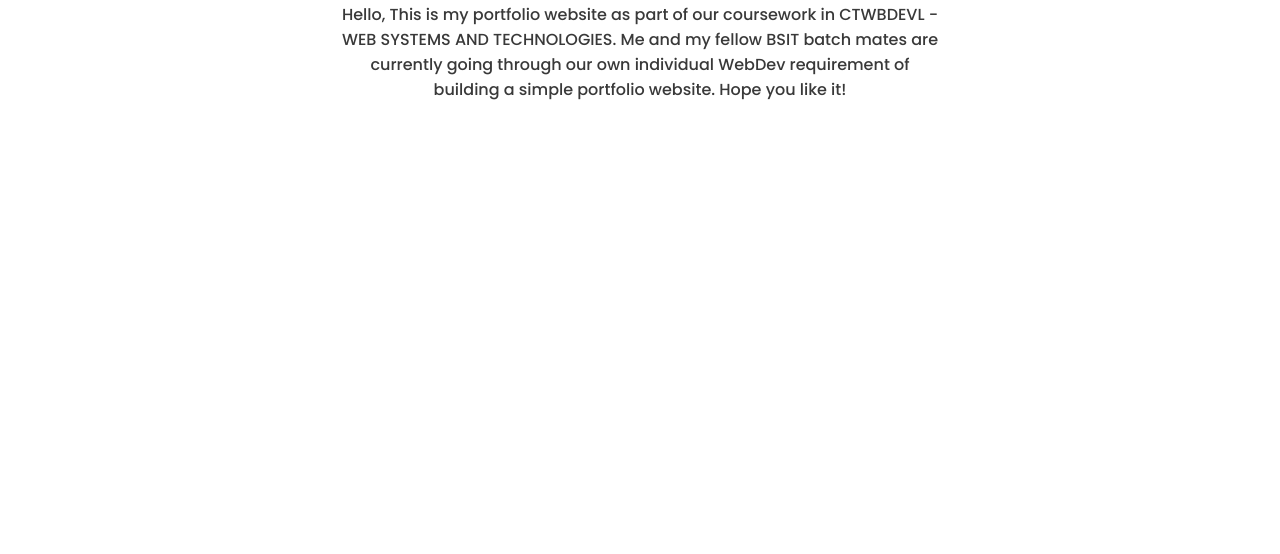
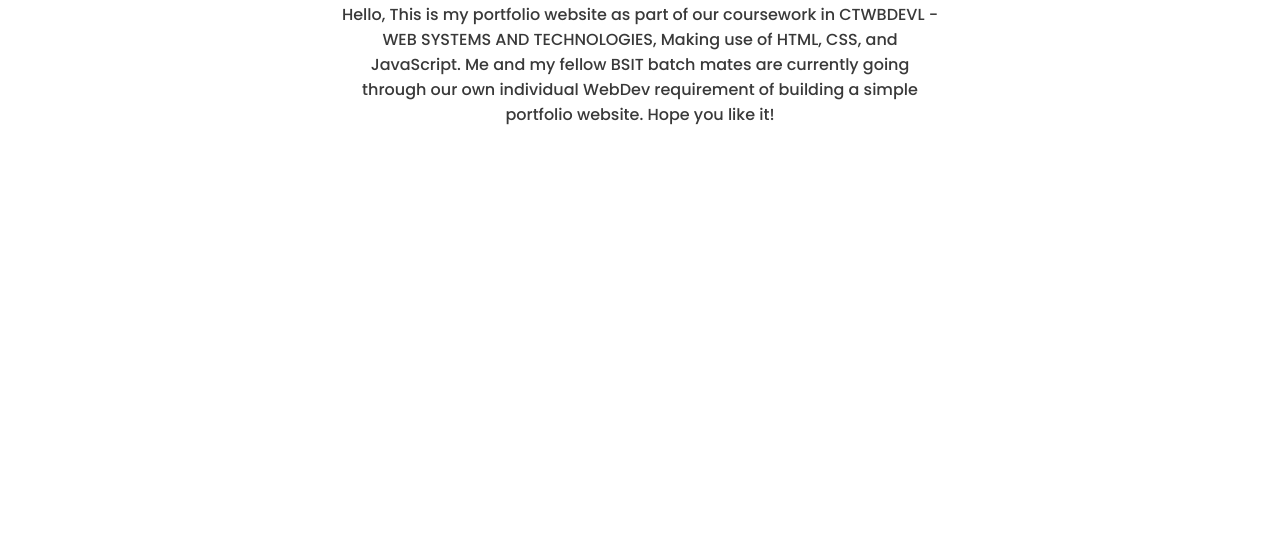
Before and after one commit to GlennnnnLimmm/LMPortfolio, a plain HTML site: page myPort.html in a window 1280 px wide. Shown: the part 246-800 px from the top of the page. Drawn offline with nearby package versions, Linux system fonts and the light colour scheme.

Commit message:
Update myPort.html

```diff
--- a/myPort.html
+++ b/myPort.html
@@ -100,7 +100,7 @@ body {
     <div class="about-content">
       <h1>This Website</h1>
       <ul>
-        Hello, This is my portfolio website as part of our coursework in CTWBDEVL - WEB SYSTEMS AND TECHNOLOGIES. Me and my fellow BSIT batch mates are currently going through our own individual WebDev requirement of building a simple portfolio website. Hope you like it!
+        Hello, This is my portfolio website as part of our coursework in CTWBDEVL - WEB SYSTEMS AND TECHNOLOGIES, Making use of HTML, CSS, and JavaScript. Me and my fellow BSIT batch mates are currently going through our own individual WebDev requirement of building a simple portfolio website. Hope you like it!
       </ul>
     </div>
   </section>
```
